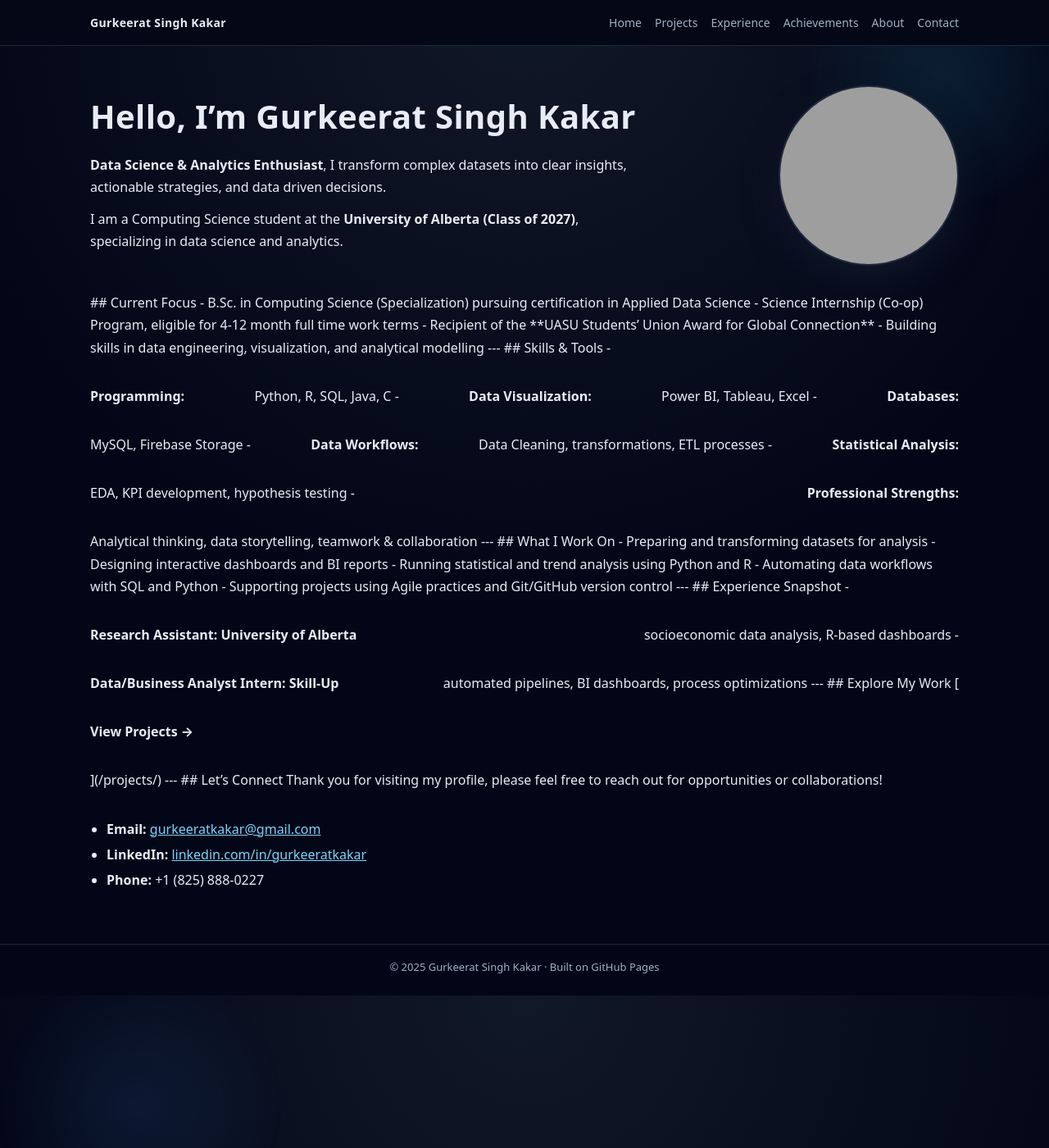
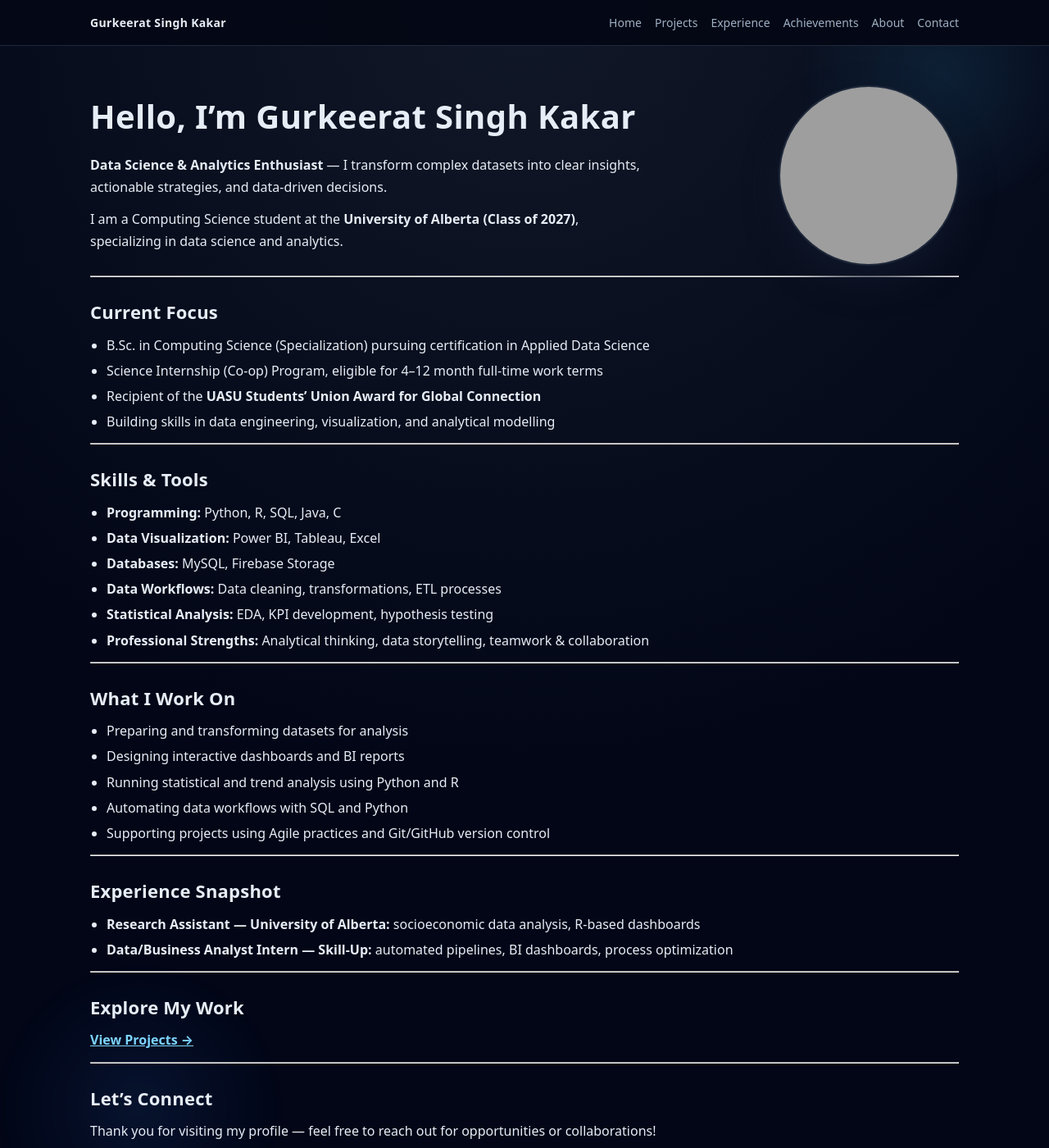
Before and after one commit to Gskakar/.github.io, a Jekyll site: the page built from index.md, in a window 1280 px wide and 1400 px high. Shown: the whole window at 82% size. Built offline with Jekyll 4.4.1, drawn with Linux system fonts in a browser that asks for light colours; grey boxes are pictures that could not be loaded.

Commit message:
Small Changes -7

```diff
--- a/index.md
+++ b/index.md
@@ -6,7 +6,7 @@ title: Home
 <div class="hero">
   <div class="hero-text">
     <h1>Hello, I’m Gurkeerat Singh Kakar</h1>
-    <p><strong>Data Science &amp; Analytics Enthusiast</strong>, I transform complex datasets into clear insights, actionable strategies, and data driven decisions.</p>
+    <p><strong>Data Science &amp; Analytics Enthusiast</strong> — I transform complex datasets into clear insights, actionable strategies, and data-driven decisions.</p>
 
     <p>
       I am a Computing Science student at the <strong>University of Alberta (Class of 2027)</strong>, specializing in data science and analytics.
@@ -16,22 +16,25 @@ title: Home
   <div class="hero-media">
     <img src="/assets/IMG_7876.JPG" alt="Gurkeerat Kakar headshot" class="headshot">
   </div>
+</div>  <!-- ✅ Properly close the hero block -->
+
+---
 
 ## Current Focus
 - B.Sc. in Computing Science (Specialization) pursuing certification in Applied Data Science
-- Science Internship (Co-op) Program, eligible for 4-12 month full time work terms
+- Science Internship (Co-op) Program, eligible for 4–12 month full-time work terms
 - Recipient of the **UASU Students’ Union Award for Global Connection**
 - Building skills in data engineering, visualization, and analytical modelling
 
 ---
 
 ## Skills &amp; Tools
-- <strong>Programming:</strong> Python, R, SQL, Java, C
-- <strong>Data Visualization:</strong> Power BI, Tableau, Excel
-- <strong>Databases:</strong> MySQL, Firebase Storage
-- <strong>Data Workflows:</strong> Data Cleaning, transformations, ETL processes
-- <strong>Statistical Analysis:</strong> EDA, KPI development, hypothesis testing
-- <strong>Professional Strengths:</strong> Analytical thinking, data storytelling, teamwork & collaboration
+- **Programming:** Python, R, SQL, Java, C
+- **Data Visualization:** Power BI, Tableau, Excel
+- **Databases:** MySQL, Firebase Storage
+- **Data Workflows:** Data cleaning, transformations, ETL processes
+- **Statistical Analysis:** EDA, KPI development, hypothesis testing
+- **Professional Strengths:** Analytical thinking, data storytelling, teamwork & collaboration
 
 ---
 
@@ -45,21 +48,21 @@ title: Home
 ---
 
 ## Experience Snapshot
-- <strong>Research Assistant: University of Alberta</strong> socioeconomic data analysis, R-based dashboards
-- <strong>Data/Business Analyst Intern: Skill-Up</strong> automated pipelines, BI dashboards, process optimizations
+- **Research Assistant — University of Alberta:** socioeconomic data analysis, R-based dashboards
+- **Data/Business Analyst Intern — Skill-Up:** automated pipelines, BI dashboards, process optimization
 
 ---
 
 ## Explore My Work
-[<strong>View Projects →</strong>](/projects/)
+[**View Projects →**](/projects/)
 
 ---
 
 ## Let’s Connect
-Thank you for visiting my profile, please feel free to reach out for opportunities or collaborations!
+Thank you for visiting my profile — feel free to reach out for opportunities or collaborations!
 
 <ul>
-      <li><strong>Email:</strong> <a href="mailto:gurkeeratkakar@gmail.com">gurkeeratkakar@gmail.com</a></li>
-      <li><strong>LinkedIn:</strong> <a href="https://www.linkedin.com/in/gurkeeratkakar" target="_blank">linkedin.com/in/gurkeeratkakar</a></li>
-      <li><strong>Phone:</strong> +1 (825) 888-0227</li>
-    </ul>
+  <li><strong>Email:</strong> <a href="mailto:gurkeeratkakar@gmail.com">gurkeeratkakar@gmail.com</a></li>
+  <li><strong>LinkedIn:</strong> <a href="https://www.linkedin.com/in/gurkeeratkakar" target="_blank">linkedin.com/in/gurkeeratkakar</a></li>
+  <li><strong>Phone:</strong> +1 (825) 888-0227</li>
+</ul>
```
